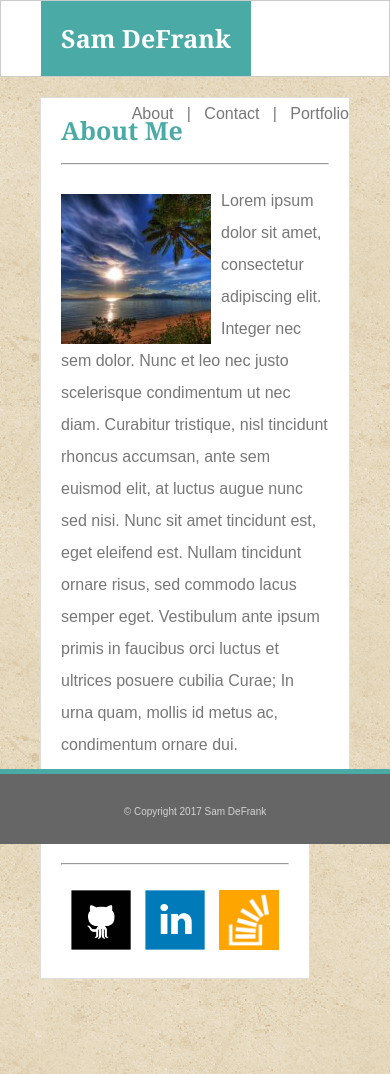
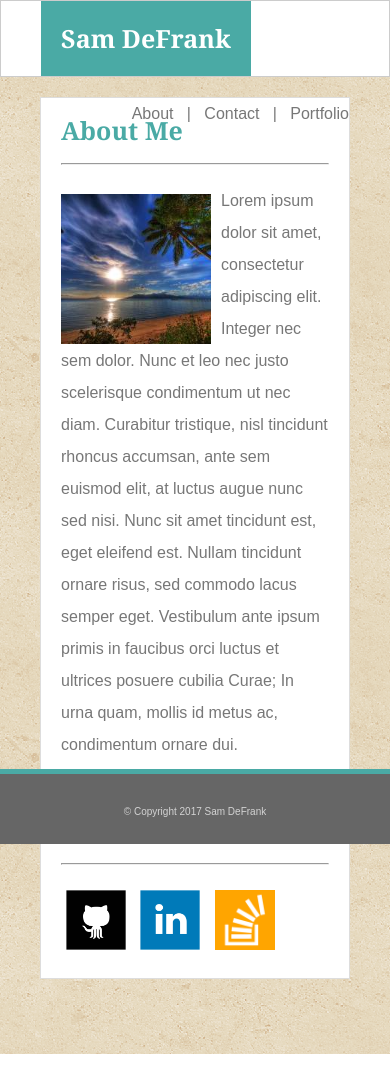
Before and after one commit to Sambiguous/Responsive-Portfolio, a plain HTML site: page index.html in a window 390 px wide. Shown: the top 1074 px of the page. Drawn offline with Linux system fonts and the light colour scheme.

Commit message:
768px work complete

```diff
--- a/assets/css/style.css
+++ b/assets/css/style.css
@@ -238,10 +238,6 @@ textarea {
 		display: inline;
 	}
 
-	/*(#main p {
-		width: 90%;
-	}*/
-
 	#pic {
 		height: 150px;
 		width: 150px;
@@ -250,9 +246,10 @@ textarea {
 	}
 
 	#connect {
+		width: inherit;
 		display: block;
 		float: none;
-		margin-left: 0px;
+		margin: 0px;
 	}
 
 	#name_tag_container {
@@ -264,4 +261,8 @@ textarea {
 		padding: 0px;
 	}
 
+	#links {
+		display: inline-block;
+	}
+
 }
```
